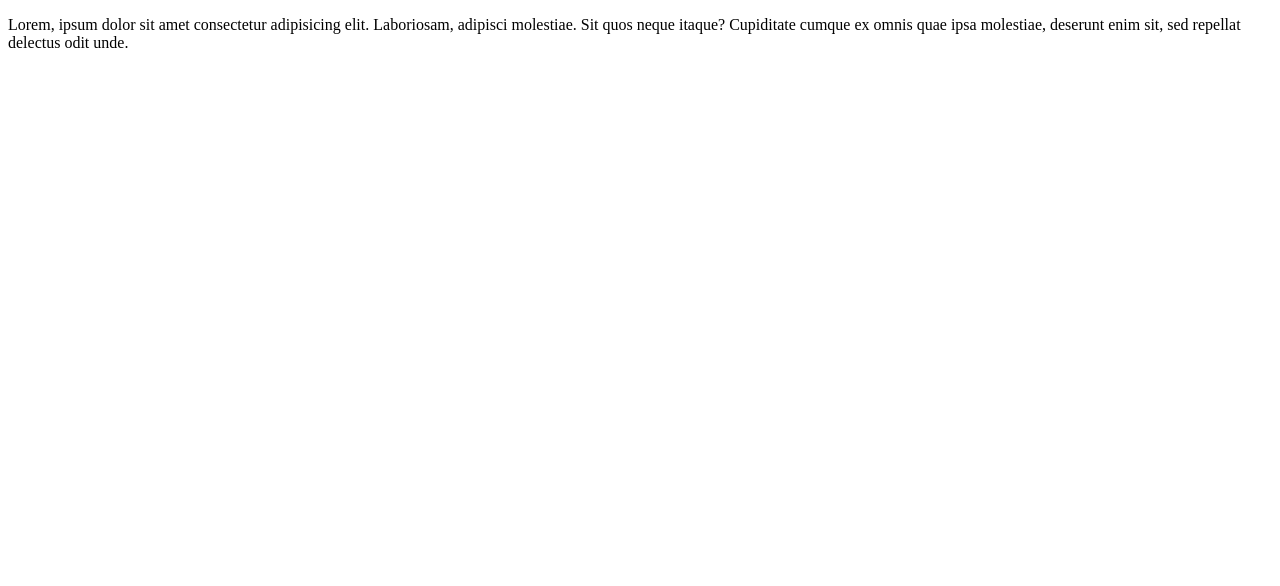
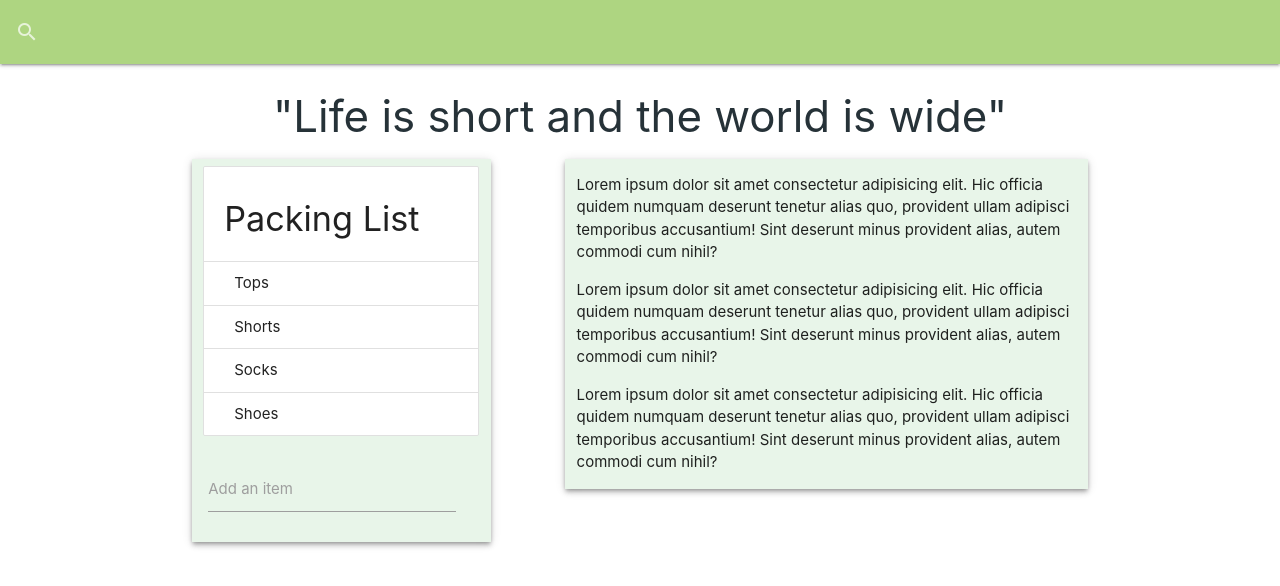
Before and after one commit to rachelleejones1/PackIt, a plain HTML site: page index.html in a window 1280 px wide. Drawn offline with nearby package versions, Linux system fonts and the light colour scheme.

Commit message:
added basic framework and linked materialize css

```diff
--- a/index.html
+++ b/index.html
@@ -1,12 +1,60 @@
 <!DOCTYPE html>
-<html lang="en">
+<html>
+
 <head>
-    <meta charset="UTF-8">
-    <meta name="viewport" content="width=<p>>, initial-scale=1.0">
-    <meta http-equiv="X-UA-Compatible" content="ie=edge">
-    <title>Document</title>
+    <link href="https://fonts.googleapis.com/icon?family=Material+Icons" rel="stylesheet">
+    <link rel="stylesheet" href="https://cdnjs.cloudflare.com/ajax/libs/materialize/1.0.0/css/materialize.min.css">
+    <script src="https://cdnjs.cloudflare.com/ajax/libs/materialize/1.0.0/js/materialize.min.js"></script>
+    <link rel="stylesheet" type="text/css" href="assets/css/style.css">
+    <title>In The Bag</title>
 </head>
+
 <body>
-    <p>Lorem, ipsum dolor sit amet consectetur adipisicing elit. Laboriosam, adipisci molestiae. Sit quos neque itaque? Cupiditate cumque ex omnis quae ipsa molestiae, deserunt enim sit, sed repellat delectus odit unde.</p>
+    <nav>
+        <div class="nav-wrapper">
+            <form>
+                <div class="input-field #aed581 light-green lighten-2">
+                    <input id="search" type="search" required>
+                    <label class="label-icon" for="search"><i class="material-icons">search</i></label>
+                    <i class="material-icons">close</i>
+                </div>
+            </form>
+        </div>
+    </nav>
+    <h3 class="text center #263238 blue-grey-text text-darken-4">"Life is short and the world is wide"</h3>
+    <div class="container">
+        <div class="row">
+            <div class="col s4 #e8f5e9 green lighten-5 z-depth-2"id="margin">
+                <ul class="collection with-header">
+                    <li class="collection-header">
+                        <h4>Packing List</h4>
+                    </li>
+                    <li class="collection-item">Tops</li>
+                    <li class="collection-item">Shorts</li>
+                    <li class="collection-item">Socks</li>
+                    <li class="collection-item">Shoes</li>
+                </ul>
+                <div class="input-field inline">
+                    <input id="add-item" type="text" class="validate">
+                    <label for="add-item">Add an item</label>
+                </div>
+            </div>
+            <div class="col s7 offset-s1 #e8f5e9 green lighten-5 z-depth-2">
+                <p>Lorem ipsum dolor sit amet consectetur adipisicing elit. Hic officia quidem numquam deserunt tenetur
+                    alias quo, provident ullam adipisci temporibus accusantium! Sint deserunt minus provident alias,
+                    autem commodi cum nihil?</p>
+                <p>Lorem ipsum dolor sit amet consectetur adipisicing elit. Hic officia quidem numquam deserunt tenetur
+                    alias quo, provident ullam adipisci temporibus accusantium! Sint deserunt minus provident alias,
+                    autem commodi cum nihil?</p>
+                <p>Lorem ipsum dolor sit amet consectetur adipisicing elit. Hic officia quidem numquam deserunt tenetur
+                    alias quo, provident ullam adipisci temporibus accusantium! Sint deserunt minus provident alias,
+                    autem commodi cum nihil?</p>
+            </div>
+        </div>
+    </div>
+
+   <script type="text/javascript"
+        src="https://cdnjs.cloudflare.com/ajax/libs/materialize/1.0.0/js/materialize.min.js"></script>
 </body>
+
 </html>
```
Also changed, not shown: assets/css/style.css (added).
